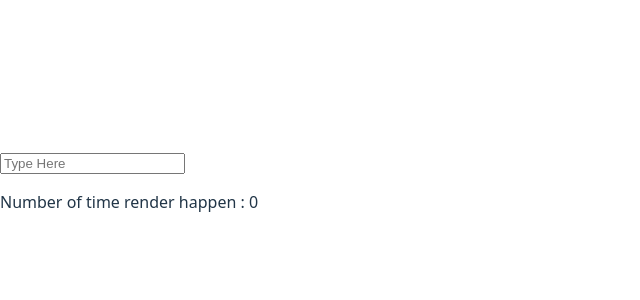
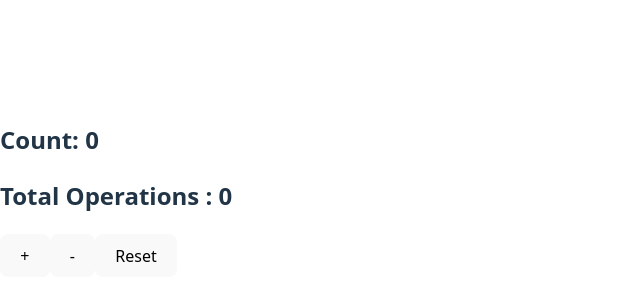
Before and after one commit to Himanshu-Koshti-lab/ReactLearning, a React (Vite) app in the folder reactLearningPoint/: page / in a window 1280 px wide. Shown: the part 210-510 px from the top of the page, without its empty margins (0-640 px from the left). Built offline with nearby package versions, Linux system fonts and the light colour scheme.

Commit message:
useReduser

```diff
--- a/reactLearningPoint/src/App.jsx
+++ b/reactLearningPoint/src/App.jsx
@@ -1,11 +1,12 @@
 import BankContextProvider from "./BankContext";
+import CardReduser from "./CardReduser";
 import GolduseContext from "./GolduseContext";
 import UseRefHook from "./UseRefHook";
 
 function App() {
   return (
     <div className="card">
-        <UseRefHook />
+        <CardReduser />
     </div>
   );
 }
--- a/reactLearningPoint/src/CardReduser.jsx
+++ b/reactLearningPoint/src/CardReduser.jsx
@@ -1,34 +1,42 @@
-import React, { useReducer } from 'react'
+import React, { useReducer } from "react";
+
+const ACTION = {
+  INCREASE: "add",
+  DECREASE: "sub",
+};
 
 export default function CardReduser() {
-
-    const [state , doOperation] = useReducer(operation, {count : 0, operationPerform : 0});
+  const [state, doOperation] = useReducer(operation, {
+    count: 0,
+    operationPerform: 0,
+  });
 
   return (
     <div>
       <h2>Count: {state.count}</h2>
       <h2>Total Operations : {state.operationPerform}</h2>
-      <button onClick={() => doOperation({ type: "add" })}>+</button>
-      <button onClick={() => doOperation({ type: "sub" })}>-</button>
+      <button onClick={() => doOperation({ type: ACTION.INCREASE })}>+</button>
+      <button onClick={() => doOperation({ type: ACTION.DECREASE })}>-</button>
       <button onClick={() => doOperation({ type: "reset" })}>Reset</button>
     </div>
-  )
+  );
 }
 
-function operation(state, action){
-    switch (action.type){
-        case "add" :
-            return { count: state.count + 1,
-                operationPerform: state.operationPerform + 1
-             };
-        case "sub" :
-            return { count: state.count - 1 ,
-                operationPerform: state.operationPerform + 1
-            };
-        case "reset" :
-            return { count: 0 ,
-                operationPerform: 0};
-        default:
-            throw new Error("Unknown action type");
-    }
+function operation(state, action) {
+  switch (action.type) {
+    case ACTION.INCREASE:
+      return {
+        count: state.count + 1,
+        operationPerform: state.operationPerform + 1,
+      };
+    case ACTION.DECREASE:
+      return {
+        count: state.count - 1,
+        operationPerform: state.operationPerform + 1,
+      };
+    case "reset":
+      return { count: 0, operationPerform: 0 };
+    default:
+      throw new Error("Unknown action type");
+  }
 }
```
